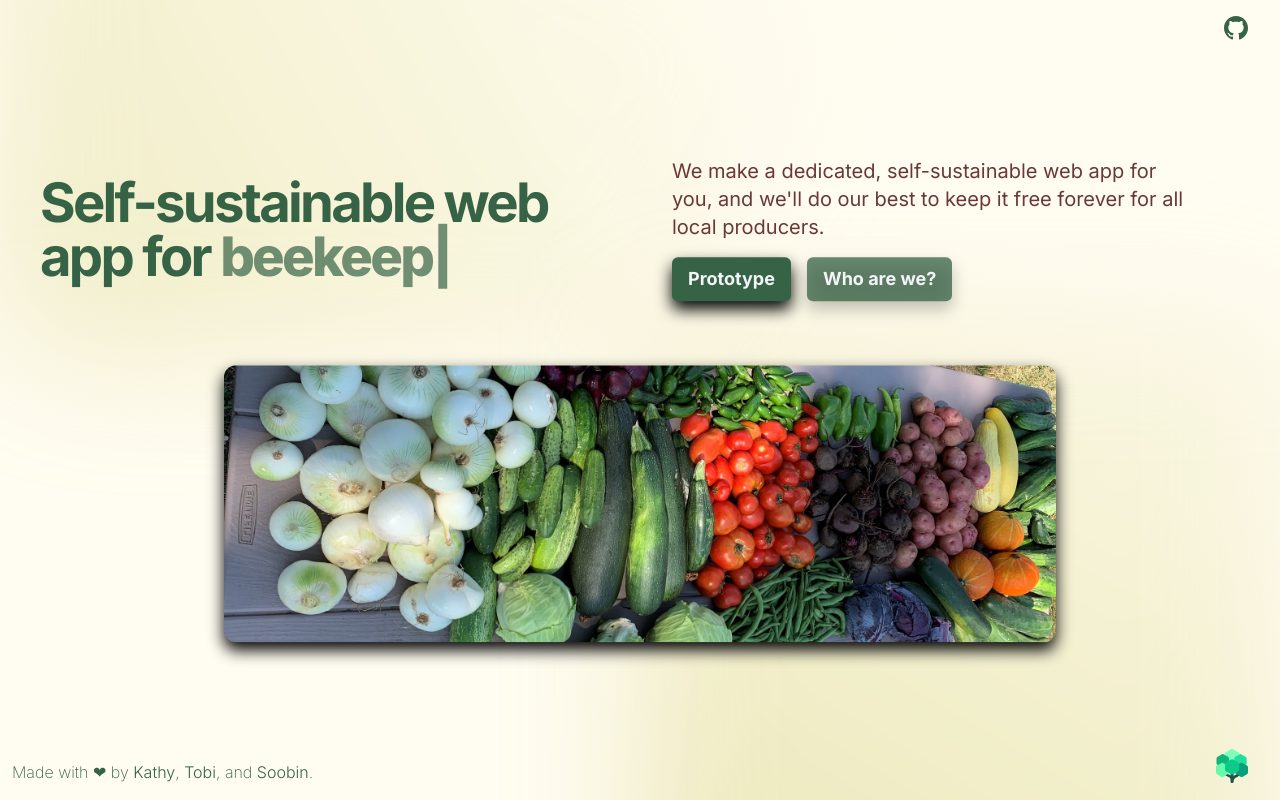
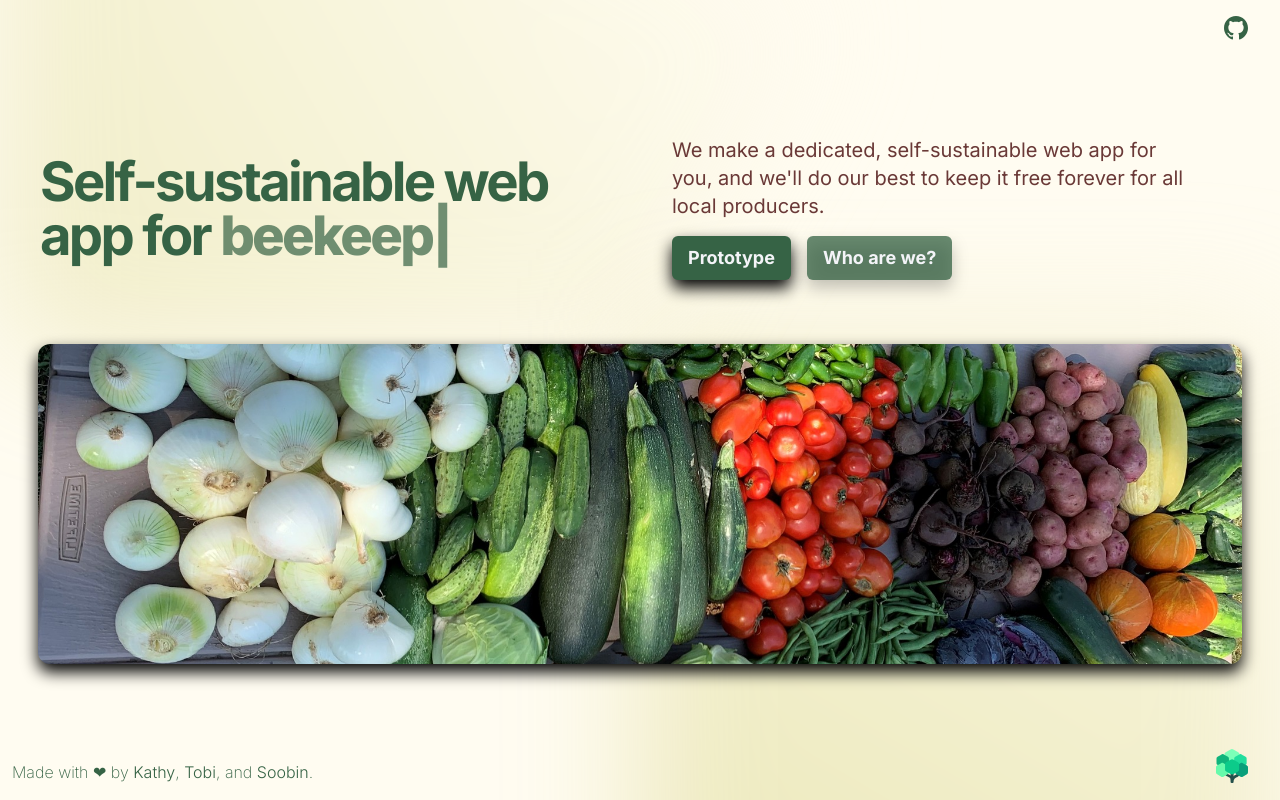
Before and after one commit to soobinrho/GoodLifeFarms, a Next.js app: page / in a window 1280 px wide. Built offline with nearby package versions, Linux system fonts and the light colour scheme.

Commit message:
fix: image ratio broken on Firefox
Signed-off-by: Soobin Rho <soobinrho@gmail.com>

```diff
--- a/src/components/landing-page.tsx
+++ b/src/components/landing-page.tsx
@@ -61,7 +61,7 @@ export default function LandingPage() {
             </div>
             <img
               alt='Produces from Good Life Farms. '
-              className='mx-auto mb-10 aspect-[3/1] max-w-[85vw] max-h-[40%] overflow-auto rounded-xl object-cover drop-shadow-[0_8px_8px_rgba(0,0,0,1)] sm:max-w-[65vw]'
+              className='mx-auto mb-10 aspect-[3/1] min-w-[94%] max-h-[40vh] overflow-auto rounded-xl object-cover drop-shadow-[0_8px_8px_rgba(0,0,0,1)] sm:max-w-[65vw]'
               src='/farm-produces.jpg'
             />
           </div>
```
